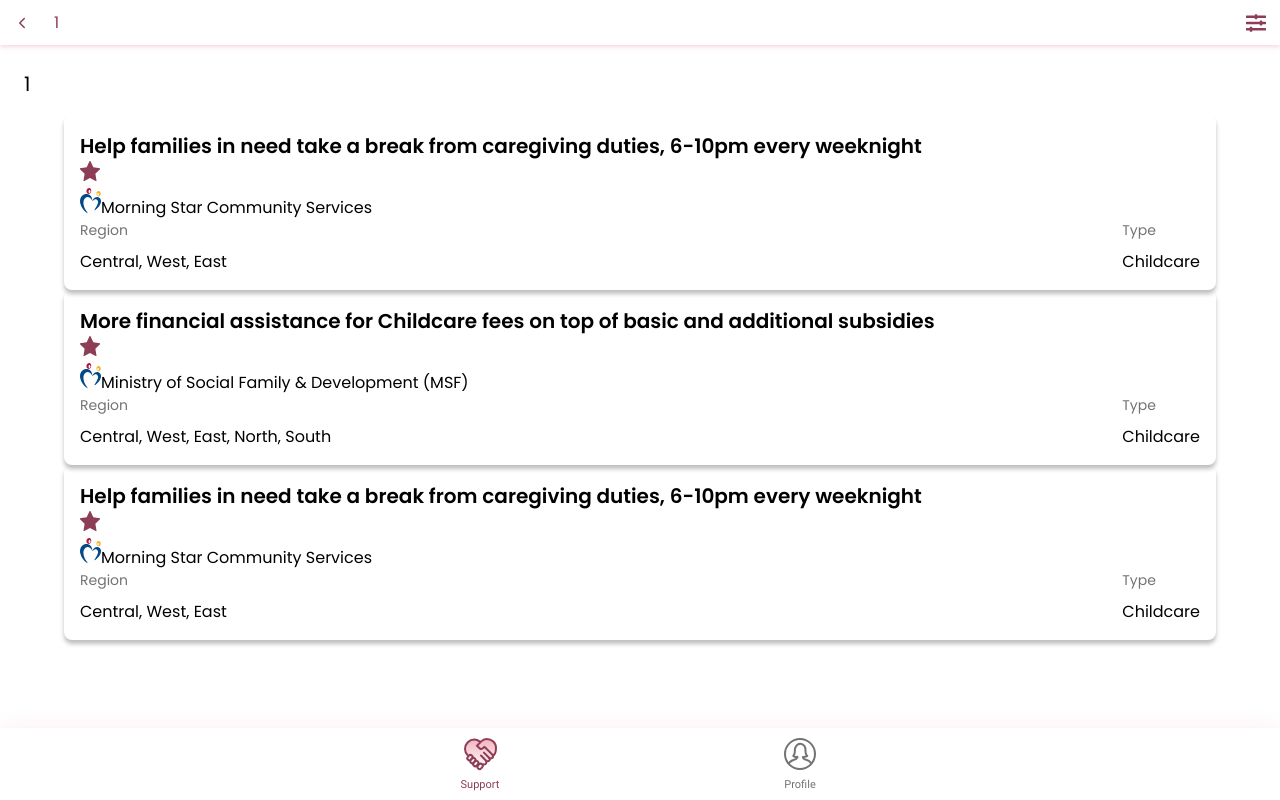
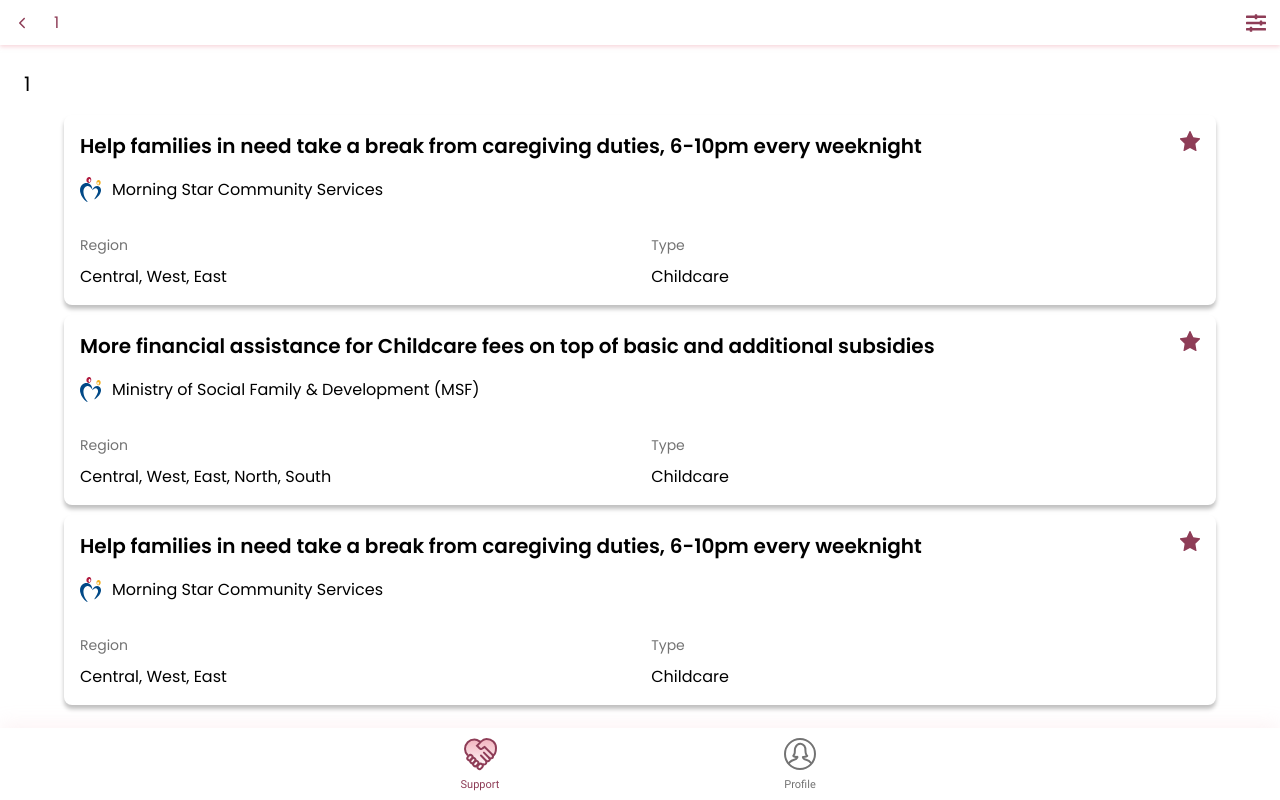
Before and after one commit to self-sg/beneficiary-pwa-nextjs, a Next.js app: page /support/1/1 in a window 1280 px wide. Built offline with nearby package versions, Linux system fonts and the light colour scheme.

Commit message:
update css for support card component

```diff
--- a/styles/SupportCard.module.css
+++ b/styles/SupportCard.module.css
@@ -3,6 +3,33 @@
   box-shadow: 0px 4px 4px 0px rgba(0, 0, 0, 0.25);
   border-radius: 8px;
   padding: 16px;
+  margin-bottom: 10px;
+}
+
+.headerContainer {
+  display: flex;
+  flex-direction: row;
+  margin-bottom: 16px;
+}
+.titleContainer {
+  width: 90%;
+  word-wrap: normal;
+}
+
+.starContainer {
+  display: flex;
+  align-items: flex-start;
+  margin-left: auto;
+}
+
+.orgContainer {
+  display: flex;
+  flex-direction: row;
+  margin-bottom: 33px;
+}
+
+.orgText {
+  margin-left: 11px;
 }
 
 .detailsContainer {
@@ -15,6 +42,7 @@
   display: flex;
   flex-direction: column;
   justify-content: flex-start;
+  flex: 0.49;
 }
 
 .detailsTitle {
```
